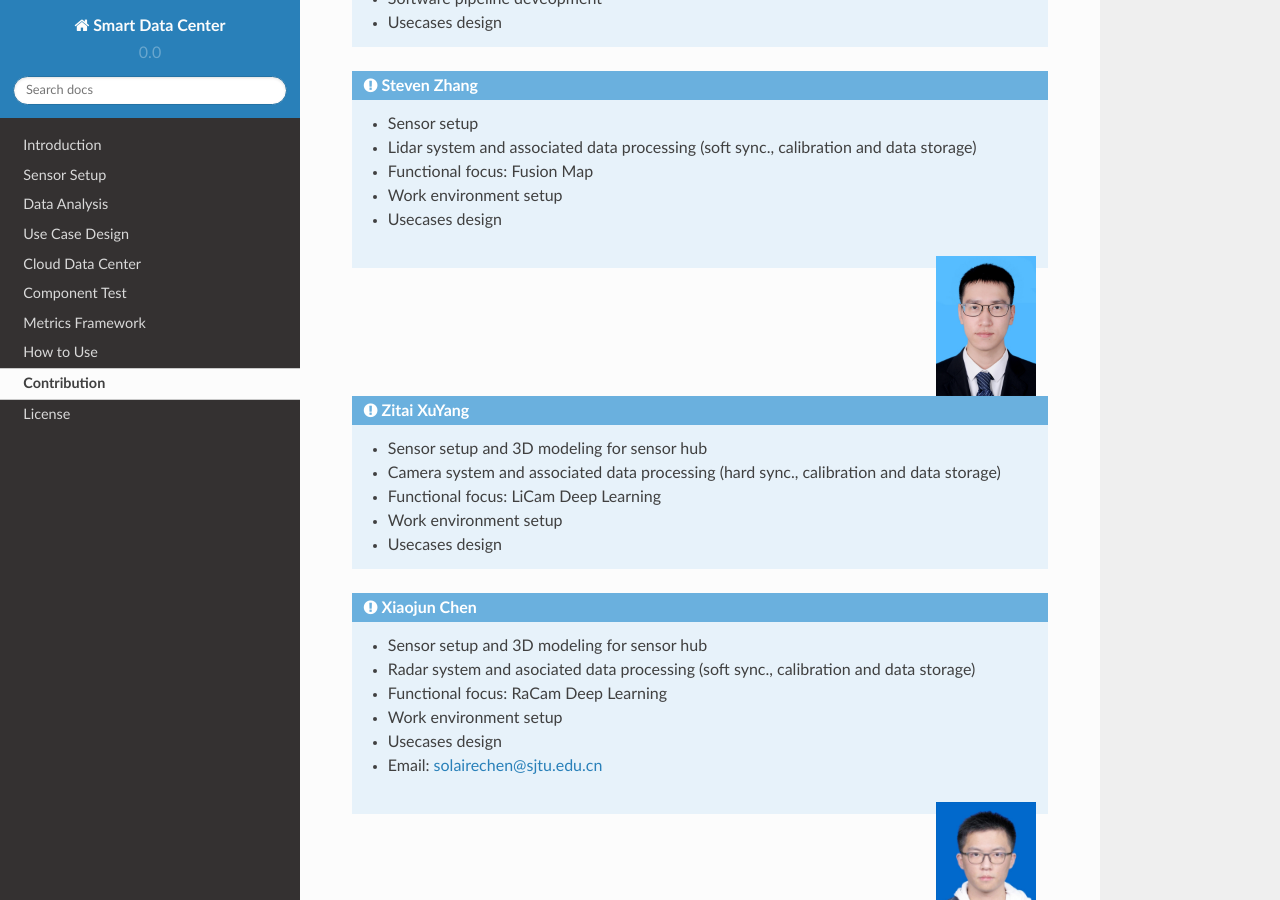
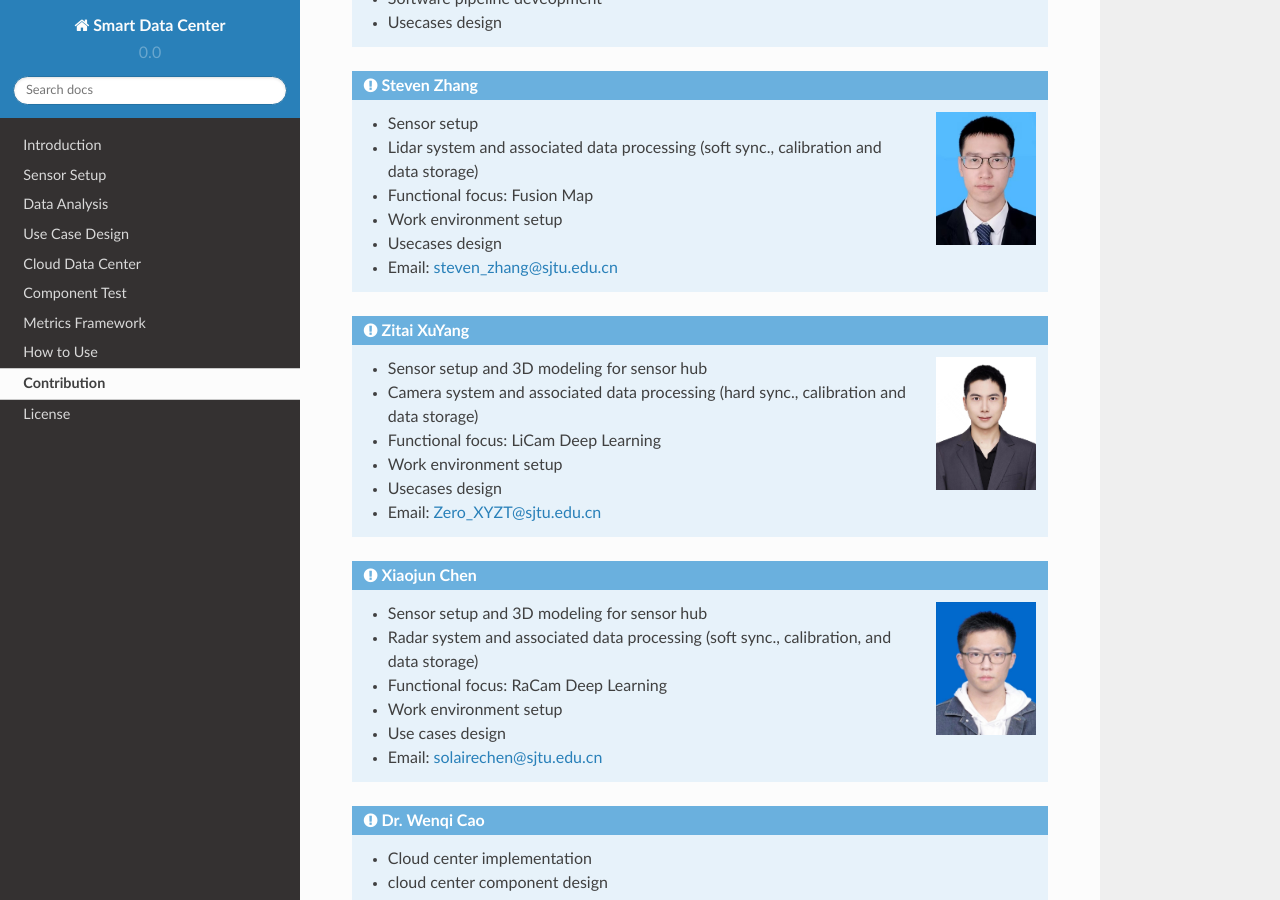
Before and after one commit to fusionSJTU/sdcSJTU, a Sphinx documentation site: the page built from docs/source/contributing.rst, in a window 1280 px wide and 900 px high, scrolled down 535 px. Built offline with Sphinx 7.4.7 and the Read the Docs theme 2.0.0, drawn with Linux system fonts in a browser that asks for light colours.

Commit message:
added email and photo of Steven and XYZT

```diff
--- a/docs/source/contributing.rst
+++ b/docs/source/contributing.rst
@@ -19,41 +19,56 @@ Contributing
 
 .. admonition:: Steven Zhang
 
+   .. container:: right-aligned
+
+      .. figure:: figures/Photo_Steven.jpg
+         :align: right
+         :alt: SJTU-scene
+         :width: 100px
+
+
+
    - Sensor setup
    - Lidar system and associated data processing (soft sync., calibration and data storage)
    - Functional focus: Fusion Map
    - Work environment setup
    - Usecases design
-
-   .. figure:: figures/Photo_Steven.jpg
-        :align: right
-        :alt: SJTU-scene
-        :width: 100px
+   - Email: steven_zhang@sjtu.edu.cn
 
 
 
 .. admonition:: Zitai XuYang
+
+   .. container:: right-aligned
+
+      .. figure:: figures/Photo_XYZT.jpg
+         :align: right
+         :alt: SJTU-scene
+         :width: 100px
 
    - Sensor setup and 3D modeling for sensor hub
    - Camera system and associated data processing (hard sync., calibration and data storage)
    - Functional focus: LiCam Deep Learning
    - Work environment setup
    - Usecases design
+   - Email: Zero_XYZT@sjtu.edu.cn
 
 
 .. admonition:: Xiaojun Chen
 
+   .. container:: right-aligned
+
+      .. figure:: figures/Photo_CXJ.jpg
+         :align: right
+         :alt: SJTU-scene
+         :width: 100px
+
    - Sensor setup and 3D modeling for sensor hub
-   - Radar system and asociated data processing (soft sync., calibration and data storage)
+   - Radar system and associated data processing (soft sync., calibration, and data storage)
    - Functional focus: RaCam Deep Learning
    - Work environment setup
-   - Usecases design
+   - Use cases design
    - Email: solairechen@sjtu.edu.cn
-
-   .. figure:: figures/Photo_CXJ.jpg
-        :align: right
-        :alt: SJTU-scene
-        :width: 100px
 
 .. admonition:: Dr. Wenqi Cao
 
```
Also changed, not shown: docs/source/figures/Photo_Steven.jpg, docs/source/figures/Photo_XYZT.jpg (added).
